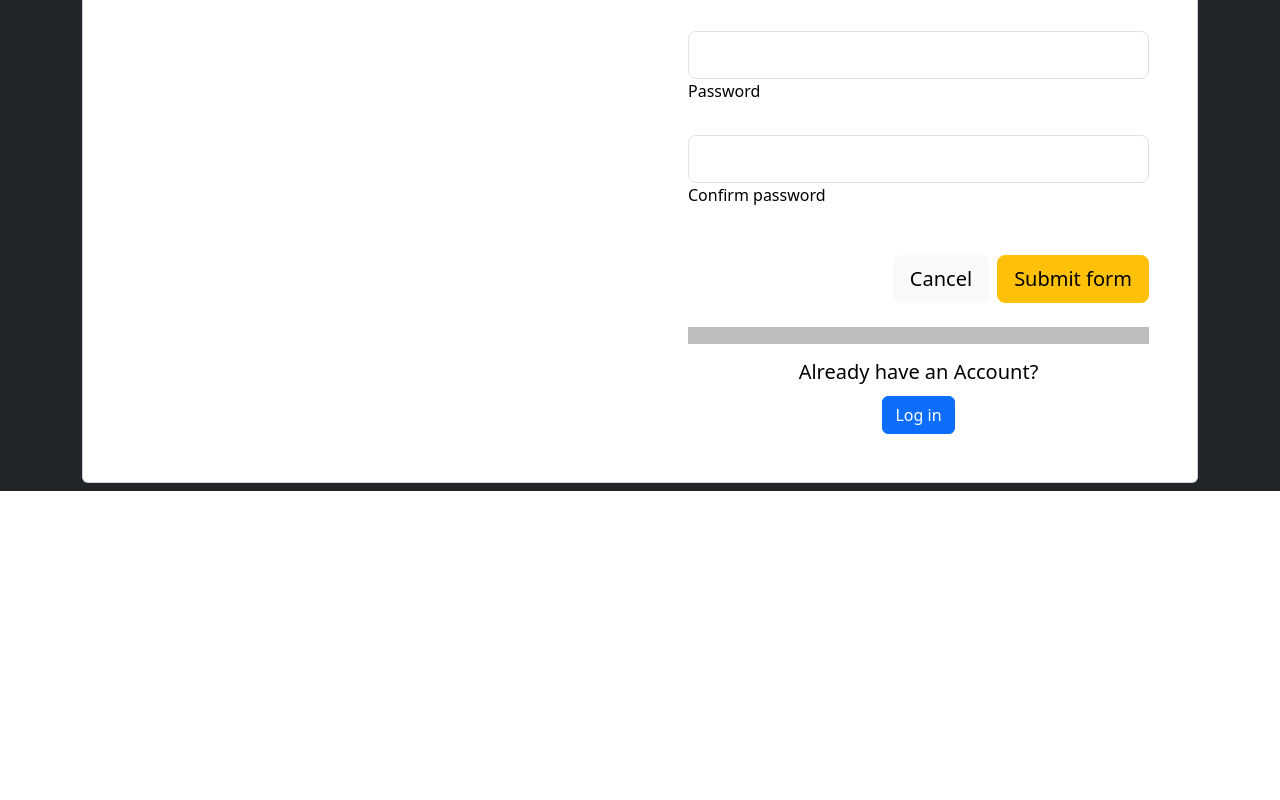
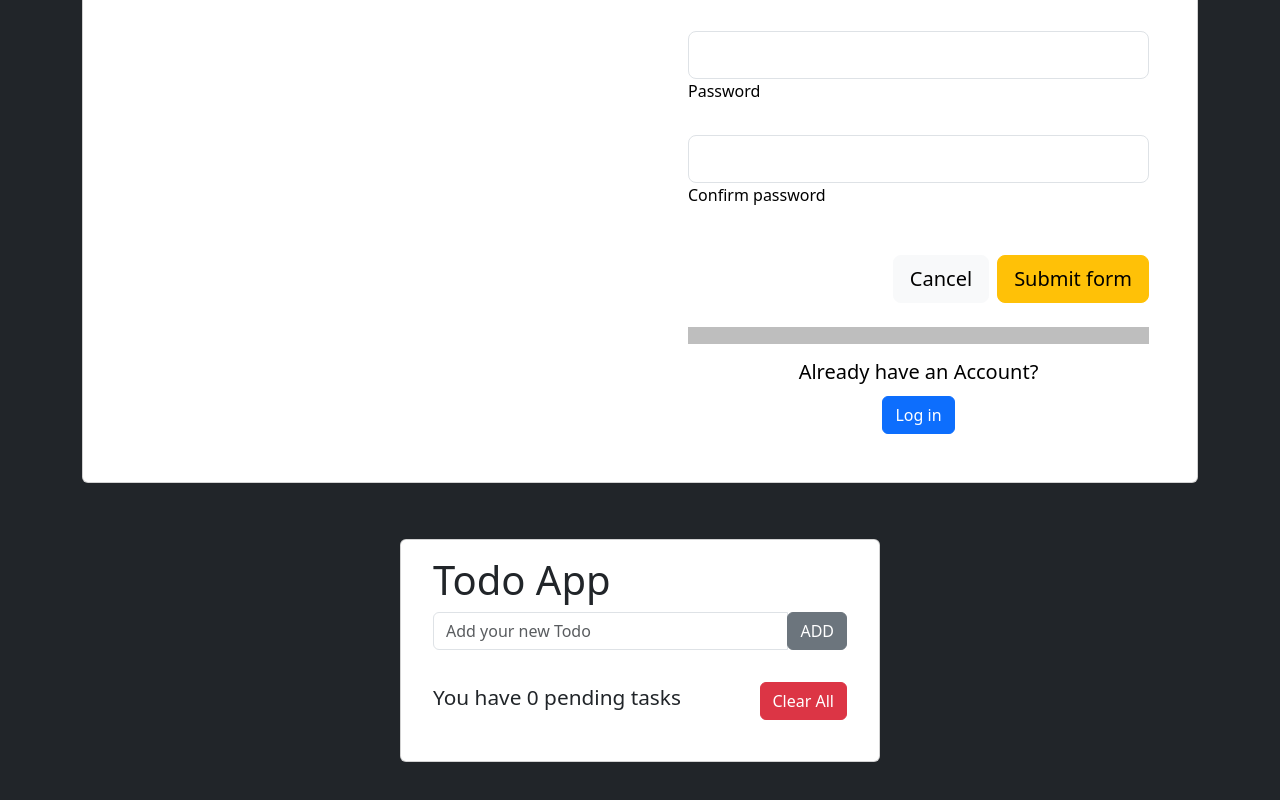
Before and after one commit to SanskarPoudel/MERN-COURSE, a React (Create React App) app in the folder reactapp/: page / in a window 1280 px wide. Shown: the part 706-1506 px from the top of the page. Before the commit the page ends 1197 px from the top, so only its background shows below. Built offline with nearby package versions, Linux system fonts and the light colour scheme.

Commit message:
todo app

```diff
--- a/reactapp/src/App.js
+++ b/reactapp/src/App.js
@@ -2,12 +2,14 @@
 import './App.css';
 import Counter from './components/counter/Counter';
 import RegistrationForm from './components/registrationForm/RegistrationForm';
+import Todolist from './components/TodoList/Todolist';
 function App() {
 
   return (
     <>
        <Counter/>
        <RegistrationForm/>
+       <Todolist/>
     </>
    );
 }
--- /dev/null
+++ b/reactapp/src/components/TodoList/Add.js
@@ -0,0 +1,36 @@
+import React, { useState } from 'react'
+
+export default function Add({addLists}) {
+    const [todo, setTodo] = useState('');
+
+    const handleChange = (event)=>{
+        const todoValue = event.target.value;
+        setTodo((_)=>{return todoValue});
+
+    }
+
+
+    const addTodo = () =>{
+        if(todo===''){
+            console.log("Please Enter your things to do")
+        }
+        else{
+            addLists(todo);
+        setTodo('');
+        }
+
+    }
+
+  return (
+    <div>
+        <div className="input-group mb-3">
+        <input type="text" className="form-control" onChange={handleChange} value={todo} placeholder="Add your new Todo" aria-label="Recipient's username" aria-describedby="basic-addon2" />
+        <div className="input-group-append">
+
+        <button type="button" className="btn btn-secondary" onClick={addTodo}>ADD</button>
+
+        </div>
+      </div>
+    </div>
+  )
+}
--- /dev/null
+++ b/reactapp/src/components/TodoList/Footer.js
@@ -0,0 +1,15 @@
+import React from 'react'
+import"./Todolist.css"
+export default function Footer({clearLists,listLength}) {
+
+    const handleClear = ()=>{
+       clearLists();
+    }
+  return (
+    <div className='d-flex justify-content-between '>
+      <p className='pending-text mt-3'>You have {listLength} pending tasks</p>
+      <button type="button" className=" danger btn btn-danger mt-3" onClick={handleClear}>Clear All</button>
+
+    </div>
+  )
+}
--- /dev/null
+++ b/reactapp/src/components/TodoList/Header.js
@@ -0,0 +1,9 @@
+import React from 'react'
+
+export default function Header() {
+  return (
+    <div>
+      <h1>Todo App</h1>
+    </div>
+  )
+}
--- /dev/null
+++ b/reactapp/src/components/TodoList/Lists.js
@@ -0,0 +1,45 @@
+export default function Lists({listArray,key}) {
+
+  return (
+    <div>
+            <ul className="list-group">
+        {listArray.map((element,key)=>{
+            return(
+                 <li className="list-group-item" key={key} >
+                 {element}
+                 </li>
+                 )
+        })}
+
+      </ul>
+    </div>
+  )
+}
+
+
+
+
+//PRACTICE FAILED
+
+// const handleCross = ()=>{
+//   setListClass((prevListClass)=>{
+
+//     return("list-group-item text-decoration-line-through");
+
+//   })
+// }
+// return (
+//   <div>
+//           <ul className="list-group">
+//       {listArray.map((element,key)=>{
+//           return(
+//                <li className={listClass} key={key} onClick={handleCross}>
+//                {element}
+//                </li>
+//                )
+//       })}
+
+//     </ul>
+//   </div>
+// )
+// }
--- /dev/null
+++ b/reactapp/src/components/TodoList/Todolist.css
@@ -0,0 +1,21 @@
+.todo-root{
+    background-color: rgb(33,37,41);
+    padding-top: 3rem;
+    padding-bottom: 3rem;
+}
+.card-todo{
+
+    width: 30rem;
+    padding: 2rem;
+    padding-top:1rem;
+
+}
+
+.pending-text{
+    font-size: 1.3rem;
+    font-weight: 500;
+}
+
+.danger{
+    height: fit-content !important;
+}
--- /dev/null
+++ b/reactapp/src/components/TodoList/Todolist.js
@@ -0,0 +1,35 @@
+import React, { useState } from 'react'
+import Add from './Add'
+import Footer from './Footer'
+import Header from './Header'
+import Lists from './Lists'
+import "./Todolist.css"
+export default function Todolist() {
+    const[list,setList] = useState([]);
+
+    const addlists = (activity) =>{
+        setList((prevList)=>{
+            return([...prevList,activity])
+        })
+    }
+
+    const clearLists = ()=>{
+        setList((prevList)=>{
+           return([]);
+        })
+    }
+
+    const listLength = list.length;
+
+  return (
+    <div className='todo-root'>
+        <div className="card-todo card m-auto" >
+        {<Header/>}
+       {<Add addLists={addlists}/>}
+       {<Lists listArray={list}/>}
+       {<Footer clearLists={clearLists} listLength={listLength}/>}
+    </div>
+    </div>
+
+  )
+}
--- a/reactapp/src/index.css
+++ b/reactapp/src/index.css
@@ -5,9 +5,15 @@ body {
     sans-serif;
   -webkit-font-smoothing: antialiased;
   -moz-osx-font-smoothing: grayscale;
+
 }
 
 code {
   font-family: source-code-pro, Menlo, Monaco, Consolas, 'Courier New',
     monospace;
 }
+
+.deletedTodo {
+ text-decoration-line: line-through;
+
+}
```
